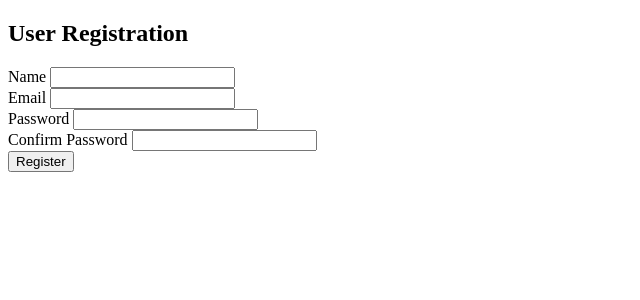
After one commit to dibbla/smart-job-search, a Flask app: page /register_user in a window 1280 px wide. The commit adds this page. Shown: the top 300 px of the page, without its empty margins (0-640 px from the left). Run offline with Flask 3, Linux system fonts and the light colour scheme.

Commit message:
Reorganization Reorganize for better clarity; Create login/registration for both HR and User

```diff
--- a/app.py
+++ b/app.py
@@ -1,132 +1,21 @@
 import os
-from flask import Flask, render_template, request, flash, redirect, url_for
+from flask import Flask, render_template
 from flask_sqlalchemy import SQLAlchemy
-from flask_login import LoginManager, UserMixin, login_user, login_required, logout_user, current_user
-from werkzeug.security import generate_password_hash, check_password_hash
+from util.route import main_routes  # Import the routes from route.py
+from util.models import db, HR, User
+from flask_login import LoginManager
 
-from datetime import datetime
-
-# basic configuration
+# Basic configuration
 app = Flask(__name__)
 app.config['SQLALCHEMY_DATABASE_URI'] = 'sqlite:///' + \
     os.path.join(os.path.abspath(os.path.dirname(__file__)), 'database/smart-job-search.db')
 app.config['SECRET_KEY'] = '10086'
-db = SQLAlchemy(app)
-login_manager = LoginManager(app)
-login_manager.login_view = 'login'
+db.init_app(app)
 
-# init db
-class User(db.Model, UserMixin):
-    """
-    User model
-    This table stores HR user information.
-    They can post jobs on the website.
-    """
-    id = db.Column(db.Integer, primary_key=True)
-    username = db.Column(db.String(50), unique=True, nullable=False)
-    email = db.Column(db.String(120), unique=True, nullable=False)
-    password_hash = db.Column(db.String(100), nullable=False)
+# Import the routes
+app.register_blueprint(main_routes)
 
-    def set_password(self, password):
-        self.password_hash = generate_password_hash(password)
-
-    def check_password(self, password):
-        return check_password_hash(self.password_hash, password)
-
-class Jobs(db.Model):
-    """
-    Jobs model
-    This table stores all the jobs posted by HR users.
-    """
-    id = db.Column(db.Integer, primary_key=True)
-    title = db.Column(db.String(200), nullable=False)
-    company = db.Column(db.String(200), nullable=False)
-    description = db.Column(db.Text, nullable=False)
-    salary = db.Column(db.Integer, nullable=False)
-    date_posted = db.Column(db.DateTime, nullable=False, default=datetime.utcnow)
-
-    def __repr__(self):
-        return '<Jobs %r>' % self.id
-
-@login_manager.user_loader
-def load_user(user_id):
-    return User.query.get(int(user_id))
-
-# pages
-@app.route('/')
-def index():
-    return render_template('index.html')
-
-@app.route('/position-overview')
-def jobs_overview():
-    jobs = Jobs.query.order_by(Jobs.date_posted.desc()).all()
-    return render_template('position_overview.html', jobs=jobs)
-
-@app.route('/post-position')
-def post_position():
-    jobs = Jobs.query.order_by(Jobs.date_posted.desc()).all()
-    return render_template('post_position.html', jobs=jobs)
-
-@app.route('/search-position')
-def search_position():
-    jobs = Jobs.query.order_by(Jobs.date_posted.desc()).all()
-    return render_template('search_position.html', jobs=jobs)
-
-# User management for HR
-@app.route('/register', methods=['GET', 'POST'])
-def register():
-    if current_user.is_authenticated:
-        flash('You are already logged in.', 'info')
-        return redirect(url_for('index'))
-    if request.method == 'POST':
-        username = request.form['username']
-        email = request.form['email']
-        password = request.form['password']
-
-        existing_user = User.query.filter_by(username=username).first()
-        if existing_user:
-            flash('Username already exists. Please choose a different one.', 'error')
-            return redirect(url_for('register'))
-
-        new_user = User(username=username, email=email)
-        new_user.set_password(password)
-        db.session.add(new_user)
-        db.session.commit()
-
-        flash('Account created successfully. You can now log in.', 'success')
-        return redirect(url_for('login'))
-
-    return render_template('register.html')
-
-@app.route('/login', methods=['GET', 'POST'])
-def login():
-    if current_user.is_authenticated:
-        flash('You are already logged in.', 'info')
-        return redirect(url_for('index'))
-
-    if request.method == 'POST':
-        username = request.form['username']
-        password = request.form['password']
-
-        user = User.query.filter_by(username=username).first()
-
-        if user and user.check_password(password):
-            login_user(user)
-            flash('Login successful.', 'success')
-            return redirect(url_for('index'))
-        else:
-            flash('Invalid username or password. Please try again.', 'error')
-
-    return render_template('login.html')
-
-@app.route('/logout')
-@login_required
-def logout():
-    logout_user()
-    flash('You have been logged out.', 'success')
-    return redirect(url_for('index'))
-
-# main routine
+# Main routine
 if __name__ == '__main__':
     with app.app_context():
         db.create_all()
--- /dev/null
+++ b/templates/register_user.html
@@ -0,0 +1,42 @@
+<!DOCTYPE html>
+<html lang="en">
+<head>
+    <meta charset="UTF-8">
+    <meta name="viewport" content="width=device-width, initial-scale=1.0">
+    <title>User Registration</title>
+    <!-- Include any necessary stylesheets or scripts here -->
+</head>
+<body>
+    <div>
+        <h2>User Registration</h2>
+        <form method="post" action="/register_user">
+            {{ form.hidden_tag() }}
+
+            <div class="form-group">
+                {{ form.User_Name.label(class="form-label") }}
+                {{ form.User_Name(class="form-control") }}
+            </div>
+
+            <div class="form-group">
+                {{ form.User_Email.label(class="form-label") }}
+                {{ form.User_Email(class="form-control") }}
+            </div>
+
+
+            <div class="form-group">
+                {{ form.User_Password.label(class="form-label") }}
+                {{ form.User_Password(class="form-control") }}
+            </div>
+
+            <div class="form-group">
+                {{ form.Confirm_Password.label(class="form-label") }}
+                {{ form.Confirm_Password(class="form-control") }}
+            </div>
+
+            <div class="form-group">
+                {{ form.Submit(class="btn btn-primary") }}
+            </div>
+        </form>
+    </div>
+</body>
+</html>
--- /dev/null
+++ b/util/forms.py
@@ -0,0 +1,34 @@
+from flask_wtf import FlaskForm
+from wtforms import StringField, PasswordField, SubmitField, TextAreaField
+from wtforms.validators import DataRequired, EqualTo, Email
+
+from flask_wtf import FlaskForm
+from wtforms import StringField, PasswordField, SubmitField
+from wtforms.validators import DataRequired, Email, EqualTo
+
+class CompanyRegistrationForm(FlaskForm):
+    Company_ID = StringField('Company ID', validators=[DataRequired()])
+    Company_Name = StringField('Company Name', validators=[DataRequired()])
+    Company_Location = StringField('Company Location')
+    Company_Description = TextAreaField('Company Description')
+    Submit = SubmitField('Register Company')
+
+class HRRegistrationForm(FlaskForm):
+    HR_Name = StringField('Name', validators=[DataRequired()])
+    HR_Email = StringField('Email', validators=[DataRequired(), Email()])
+    HR_Password = PasswordField('Password', validators=[DataRequired()])
+    Confirm_Password = PasswordField('Confirm Password', validators=[DataRequired(), EqualTo('HR_Password')])
+    Company_ID = StringField('Company ID', validators=[DataRequired()])
+    Submit = SubmitField('Register')
+
+class UserRegistrationForm(FlaskForm):
+    User_Name = StringField('Name', validators=[DataRequired()])
+    User_Email = StringField('Email', validators=[DataRequired(), Email()])
+    User_Password = PasswordField('Password', validators=[DataRequired()])
+    Confirm_Password = PasswordField('Confirm Password', validators=[DataRequired(), EqualTo('User_Password')])
+    Submit = SubmitField('Register')
+
+class LoginForm(FlaskForm):
+    User_Email = StringField('Email', validators=[DataRequired(), Email()])
+    User_Password = PasswordField('Password', validators=[DataRequired()])
+    submit = SubmitField('Login')
--- /dev/null
+++ b/util/route.py
@@ -0,0 +1,147 @@
+from flask import Blueprint, render_template, redirect, url_for, flash, session
+from werkzeug.security import generate_password_hash, check_password_hash
+
+from .forms import CompanyRegistrationForm, HRRegistrationForm, UserRegistrationForm, LoginForm
+from .models import db, Company, HR, User, Personal_Info
+
+main_routes = Blueprint('main_routes', __name__)
+# Main page
+@main_routes.route('/')
+def index():
+    return render_template('index.html')
+
+# Register page
+@main_routes.route('/register_company', methods=['GET', 'POST'])
+def register_company():
+    form = CompanyRegistrationForm()
+
+    if form.validate_on_submit():
+        # Check if the company already exists
+        existing_company = Company.query.filter_by(Company_ID=form.Company_ID.data).first()
+
+        if existing_company:
+            flash('Company ID already exists. Please provide a unique Company ID.', 'danger')
+        else:
+            # Register the new company
+            new_company = Company(
+                Company_ID=form.Company_ID.data,
+                Company_Name=form.Company_Name.data,
+                Company_Location=form.Company_Location.data,
+                Company_Description=form.Company_Description.data
+            )
+            db.session.add(new_company)
+            db.session.commit()
+
+            flash('Company registration successful.', 'success')
+            print('Company registration successful.')
+            return redirect(url_for('main_routes.index'))
+
+    return render_template('register_company.html', form=form)
+
+# Registration pages
+@main_routes.route('/register_hr', methods=['GET', 'POST'])
+def register_hr():
+    form = HRRegistrationForm()
+    if form.validate_on_submit():
+        # Check if the HR already exists
+        existing_hr = HR.query.filter_by(HR_Email=form.HR_Email.data).first()
+        if existing_hr:
+            flash('HR ID already exists. Please provide a unique HR Email.', 'danger')
+            print('HR ID already exists. Please provide a unique HR Email.')
+            return redirect(url_for('main_routes.register_hr'))
+
+        # Check if the company exists
+        existing_company = Company.query.filter_by(Company_ID=form.Company_ID.data).first()
+        if not existing_company:
+            flash('Company ID does not exist. Please provide a valid Company ID.', 'danger')
+            print('Company ID does not exist. Please provide a valid Company ID.')
+            return redirect(url_for('main_routes.register_company'))
+
+        hashed_password = generate_password_hash(form.HR_Password.data, method='pbkdf2:sha256', salt_length=8)
+
+        # generate a new HR id
+        new_hr = HR(
+            HR_Name=form.HR_Name.data,
+            HR_Email=form.HR_Email.data,
+            HR_Company_ID=form.Company_ID.data,
+            HR_Password=hashed_password
+        )
+        db.session.add(new_hr)
+        db.session.commit()
+        print('HR registration successful.\n', HR.query.all()) # debug
+        return redirect(url_for('main_routes.index'))
+
+    return render_template('register_hr.html', form=form)
+
+@main_routes.route('/register_user', methods=['GET', 'POST'])
+def register_user():
+    form = UserRegistrationForm()
+    if form.validate_on_submit():
+        # Check if the user already exists
+        existing_user = User.query.filter_by(User_Email=form.User_Email.data).first()
+        if existing_user:
+            flash('User ID already exists. Please provide a unique User Email.', 'danger')
+            print('User ID already exists. Please provide a unique User Email.')
+            return redirect(url_for('main_routes.register_user'))
+
+        hashed_password = generate_password_hash(form.User_Password.data, method='pbkdf2:sha256', salt_length=8)
+
+        # generate a new User id for personal information
+        personal_info_id = len(User.query.all()) + 1
+        new_personal_info = Personal_Info(
+            Info_ID=personal_info_id,
+            Info_Salary=0
+        )
+        db.session.add(new_personal_info)
+        db.session.commit()
+
+        # add the new user
+        new_user = User(
+            User_Name=form.User_Name.data,
+            User_Email=form.User_Email.data,
+            User_Password=hashed_password,
+            User_Info_ID=personal_info_id
+        )
+        db.session.add(new_user)
+        db.session.commit()
+        print('User registration successful.\n', User.query.all())
+        return redirect(url_for('main_routes.index'))
+
+    return render_template('register_user.html', form=form)
+
+# Login page
+@main_routes.route('/login', methods=['GET', 'POST'])
+def login():
+    form = LoginForm()
+    if form.validate_on_submit():
+        print(form)
+        user = User.query.filter_by(User_Email=form.User_Email.data).first()
+        if user is None:
+            user = HR.query.filter_by(HR_Email=form.User_Email.data).first()
+        print(user)
+        if user and check_password_hash(user.User_Password, form.User_Password.data):
+            session['user_id'] = user.User_Email
+            session['user_type'] = 'user' if isinstance(user, User) else 'hr'
+            flash('Logged in successfully.', 'success')
+            print('Logged in successfully.')
+            return redirect(url_for('main_routes.index'))
+        else:
+            print('Logged in successfully.')
+            flash('Invalid email or password.', 'danger')
+    else:
+        print("Error:", form)
+
+    return render_template('login.html', form=form)
+
+@main_routes.route('/logout')
+def logout():
+    if 'user_id' not in session:
+        flash('You are not logged in.', 'danger')
+        print('You are not logged in.')
+        return redirect(url_for('main_routes.login'))
+    # Clear user information from the session
+    session.pop('user_id', None)
+    session.pop('user_type', None)
+    flash('Logged out successfully.', 'success')
+    print('Logged out successfully.')
+    return redirect(url_for('main_routes.index'))
```
Also changed, not shown: templates/index.html (+9 -6 lines), templates/login.html (+9 -19 lines), templates/position_overview.html (deleted, +0 -10 lines), templates/post_position.html (deleted, +0 -10 lines), templates/register.html (deleted, +0 -23 lines), templates/register_company.html (added, +41 -0 lines), templates/register_hr.html (added, +47 -0 lines), templates/search_position.html (deleted, +0 -10 lines), util/models.py (added, +40 -0 lines), README.md, database/smart-job-search.db.
